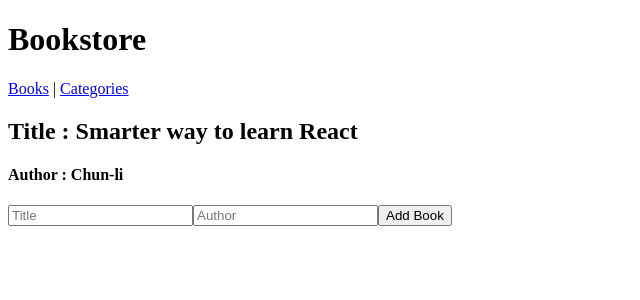
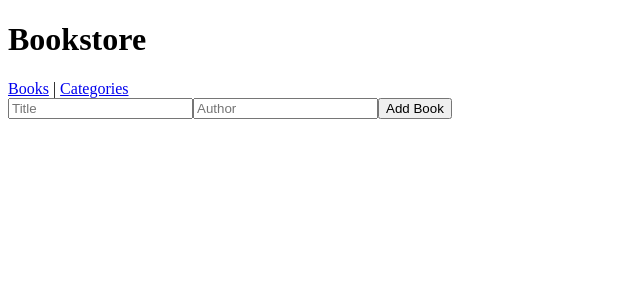
Before and after one commit to sajid-munawar/Book-Store-React, a React (Create React App) app: page / in a window 1280 px wide. Shown: the top 300 px of the page, without its empty margins (0-640 px from the left). Built offline with nearby package versions, Linux system fonts and the light colour scheme.

Commit message:
Update changes required

```diff
--- a/src/components/Book.js
+++ b/src/components/Book.js
@@ -14,6 +14,7 @@ function Book({ title, author }) {
         {author}
         {' '}
       </h4>
+      <button type="button">Remove</button>
     </div>
   );
 }
--- a/src/components/Books.js
+++ b/src/components/Books.js
@@ -1,14 +1,14 @@
+import { useState } from 'react';
 import Book from './Book';
 import Form from './form';
 import Navbar from './Navbar';
 
 function Books() {
-  const title = 'Smarter way to learn React';
-  const author = 'Chun-li';
+  const bookList = useState([{ title: '', author: '' }]);
   return (
     <div>
       <Navbar />
-      <Book title={title} author={author} />
+      {bookList.forEach((book) => (<Book title={book.title} author={book.author} />))}
       <Form />
     </div>
   );
--- a/src/components/Categories.js
+++ b/src/components/Categories.js
@@ -4,7 +4,7 @@ function Categories() {
   return (
     <div>
       <Navbar />
-      <button type="button">Categories</button>
+      <button type="button">Check status</button>
     </div>
   );
 }
```
